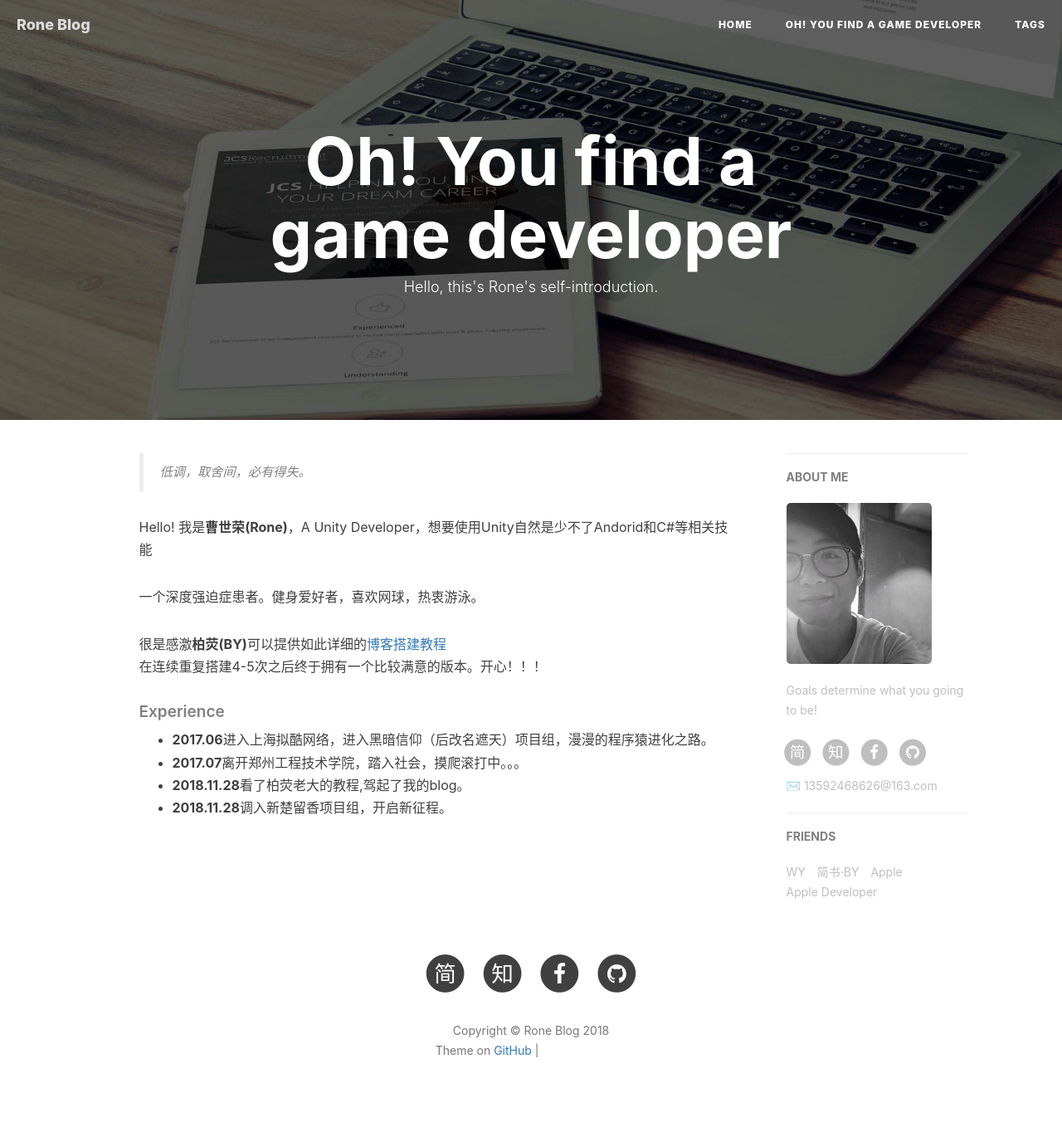
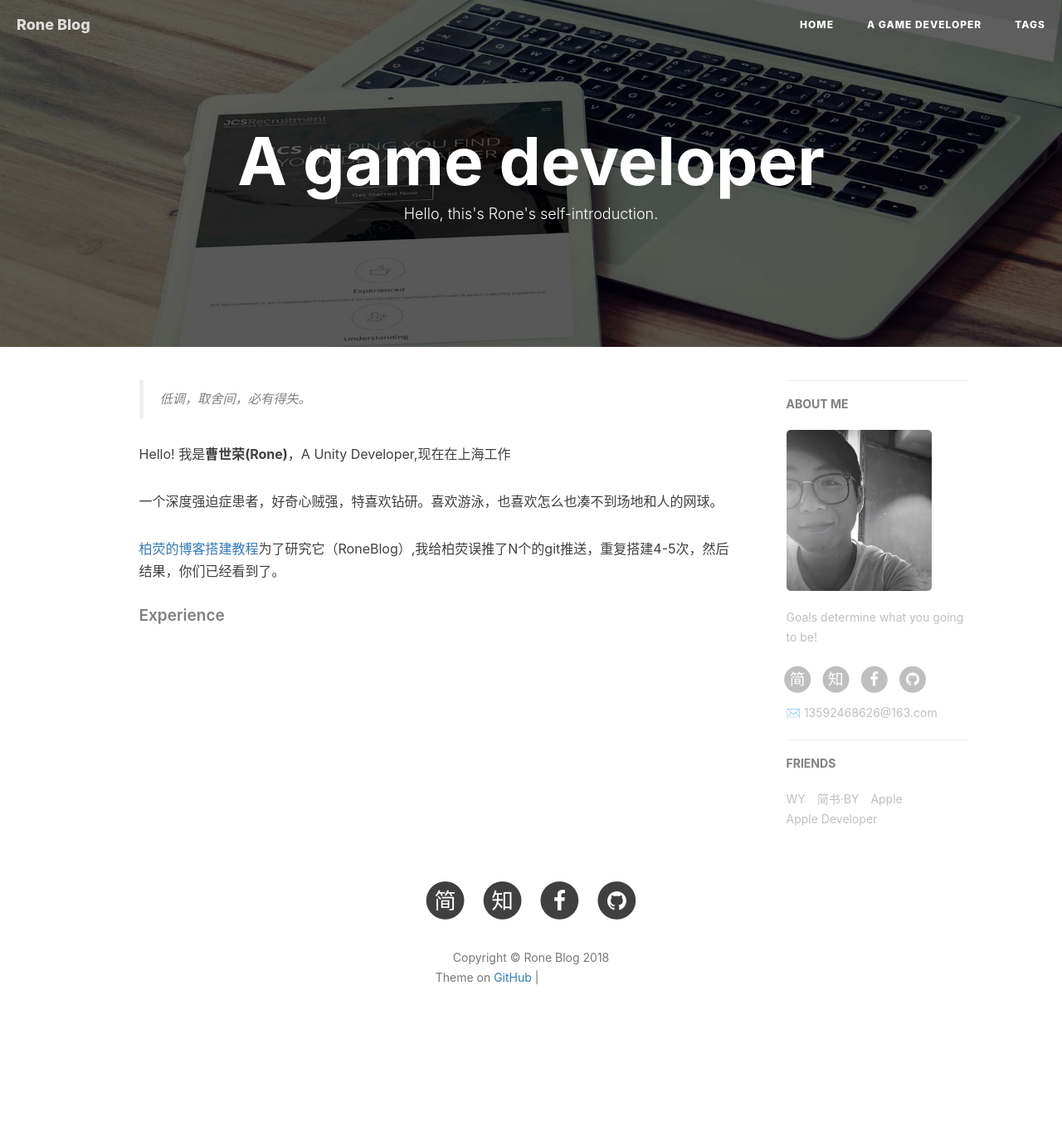
Before and after one commit to RoneBlog/RoneBlog.github.io, a Jekyll site: the page built from about.html, in a window 1280 px wide. Shown: the whole page at 83% size. Built offline with Jekyll 4.4.1, drawn with Linux system fonts in a browser that asks for light colours; nearby versions of some CDN libraries; comment, search, counter and statistics services are not loaded; after the commit the page ends 1282 px from its top, so only the background shows below that; grey boxes are pictures that could not be loaded.

Commit message:
更改About的内容

```diff
--- a/about.html
+++ b/about.html
@@ -1,6 +1,6 @@
 ---
 layout: page
-title: "Oh! You find a game developer"
+title: "A game developer"
 description: "Hello, this's Rone's self-introduction."
 header-img: "img/post-bg-rwd.jpg"
 ---
@@ -17,23 +17,22 @@ header-img: "img/post-bg-rwd.jpg"
     <!--copied from markdown -->
     <blockquote><p>低调，取舍间，必有得失。</p></blockquote>
 
-    <p> Hello! 我是<strong>曹世荣(Rone)</strong>，A Unity Developer，想要使用Unity自然是少不了Andorid和C#等相关技能</p>
+    <p> Hello! 我是<strong>曹世荣(Rone)</strong>，A Unity Developer,现在在上海工作</p>
 
-    <p>一个深度强迫症患者。健身爱好者，喜欢网球，热衷游泳。</p>
+    <p>一个深度强迫症患者，好奇心贼强，特喜欢钻研。喜欢游泳，也喜欢怎么也凑不到场地和人的网球。</p>
 
-	<p>很是感激<strong>柏荧(BY)</strong>可以提供如此详细的<a href="https://www.jianshu.com/p/e68fba58f75c">博客搭建教程</a><br>
-	在连续重复搭建4-5次之后终于拥有一个比较满意的版本。开心！！！</p>
+	<p><a href="https://www.jianshu.com/p/e68fba58f75c">柏荧的博客搭建教程</a>为了研究它（RoneBlog）,我给柏荧误推了N个的git推送，重复搭建4-5次，然后结果，你们已经看到了。</p>
 
     <p></p>
 
     <h5>Experience</h5>
 
-    <ul>
+    <!--<ul>
 	        <li><strong>2017.06</strong>进入上海拟酷网络，进入黑暗信仰（后改名遮天）项目组，漫漫的程序猿进化之路。</li>
 			<li><strong>2017.07</strong>离开郑州工程技术学院，踏入社会，摸爬滚打中。。。</li>
 			<li><strong>2018.11.28</strong>看了柏荧老大的教程,驾起了我的blog。</li>
 			<li><strong>2018.11.28</strong>调入新楚留香项目组，开启新征程。</li>
-    </ul>
+    </ul>-->
 </div>
 
 <!-- English Version -->
```
